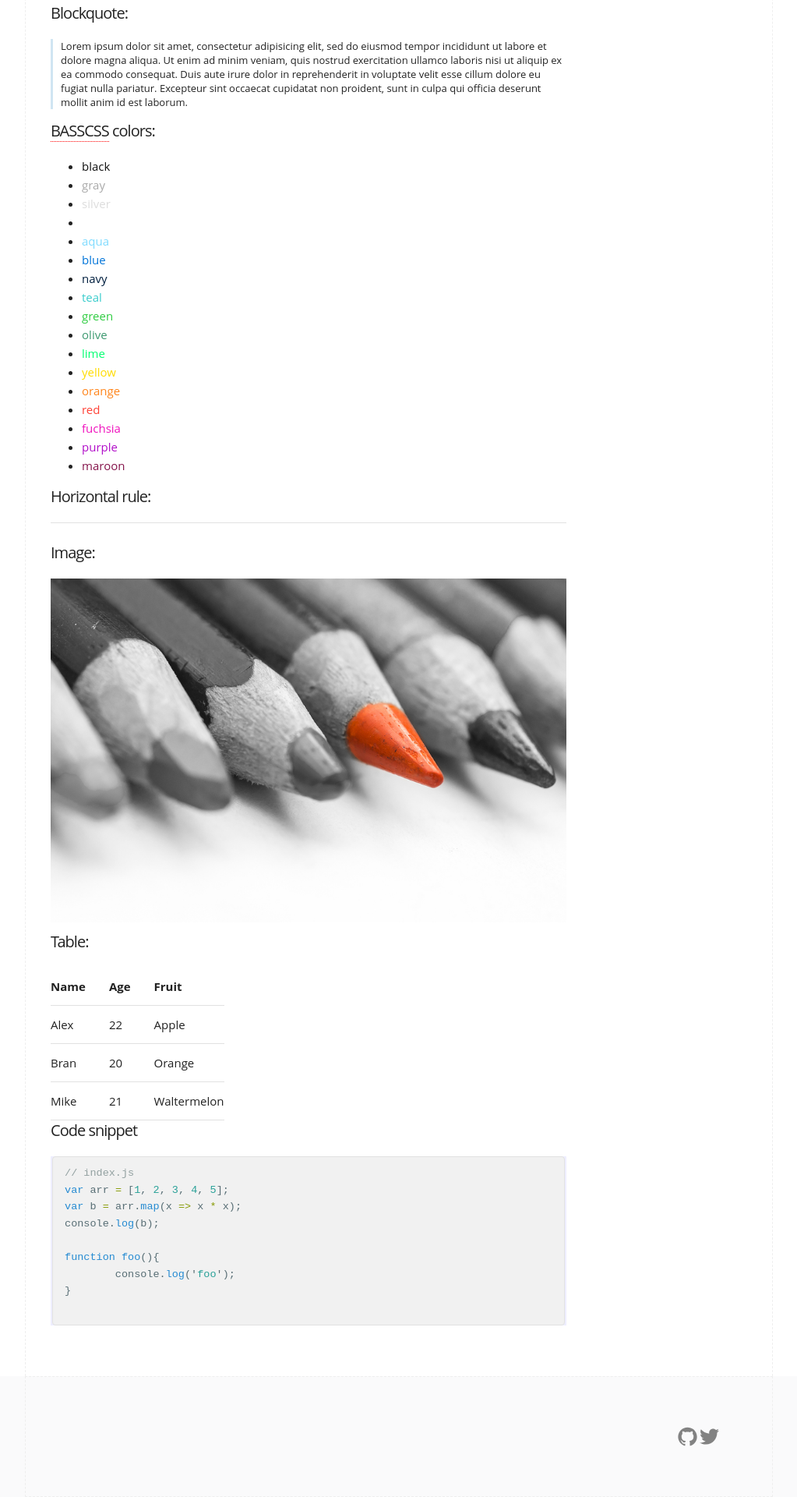
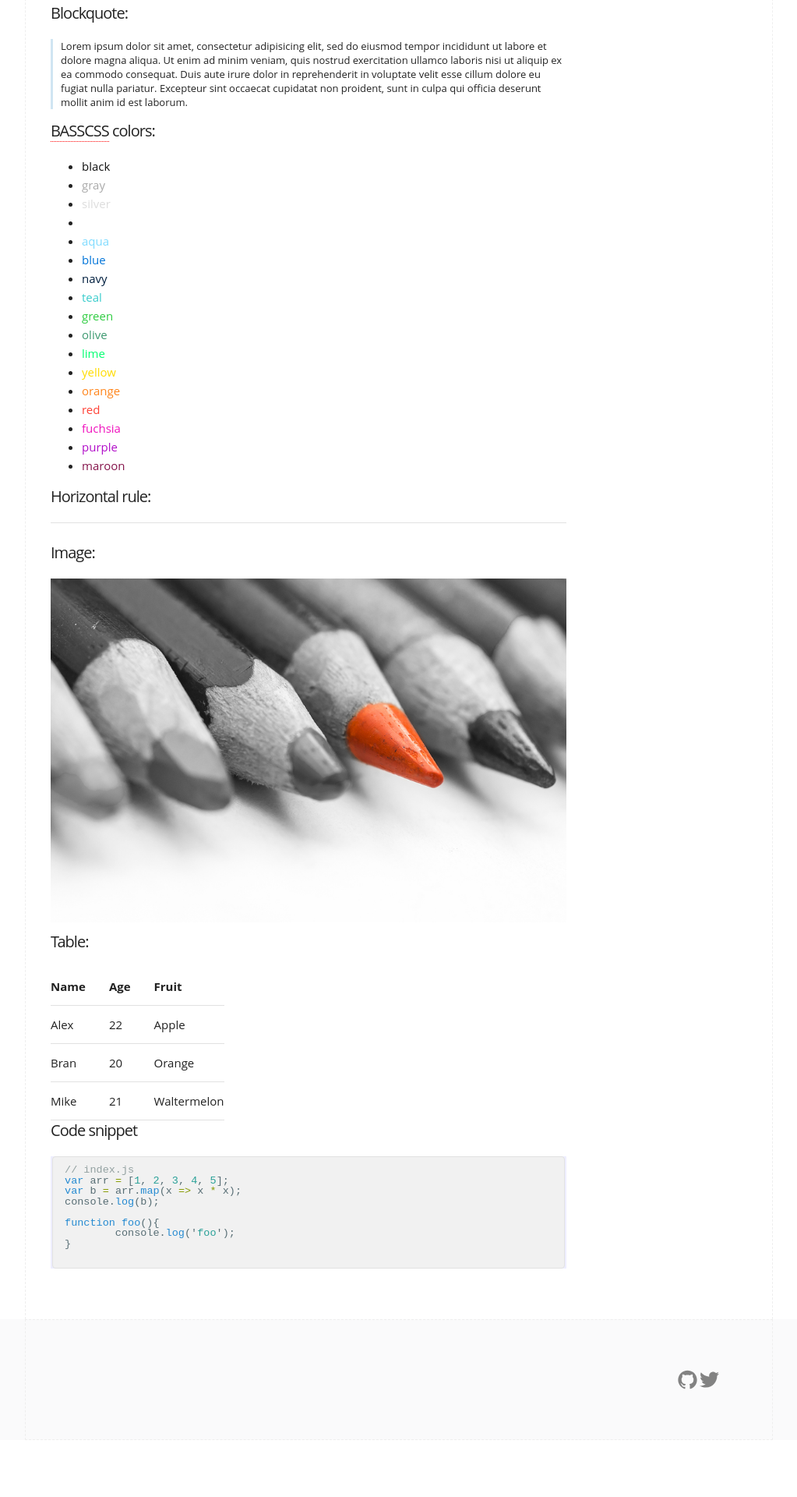
Before and after one commit to PHeonix25/PHeonix25.github.io, a Jekyll site: the page built from styles.md, in a window 1280 px wide. Shown: the part 737-2657 px from the top of the page at 78% size, without its empty margins (128-1151 px from the left). Built offline with Jekyll 4.4.1, drawn with Linux system fonts in a browser that asks for light colours; after the commit the page ends 2584 px from its top, so only the background shows below that.

Commit message:
Updated to make code formatting look better

```diff
--- a/_sass/_base.scss
+++ b/_sass/_base.scss
@@ -346,7 +346,8 @@ code {
 pre > code {
   display: block;
   padding: 1rem 1.5rem;
-  white-space: pre; }
+  white-space: pre;
+  line-height: 1; }
 
 
 /* Tables
```
